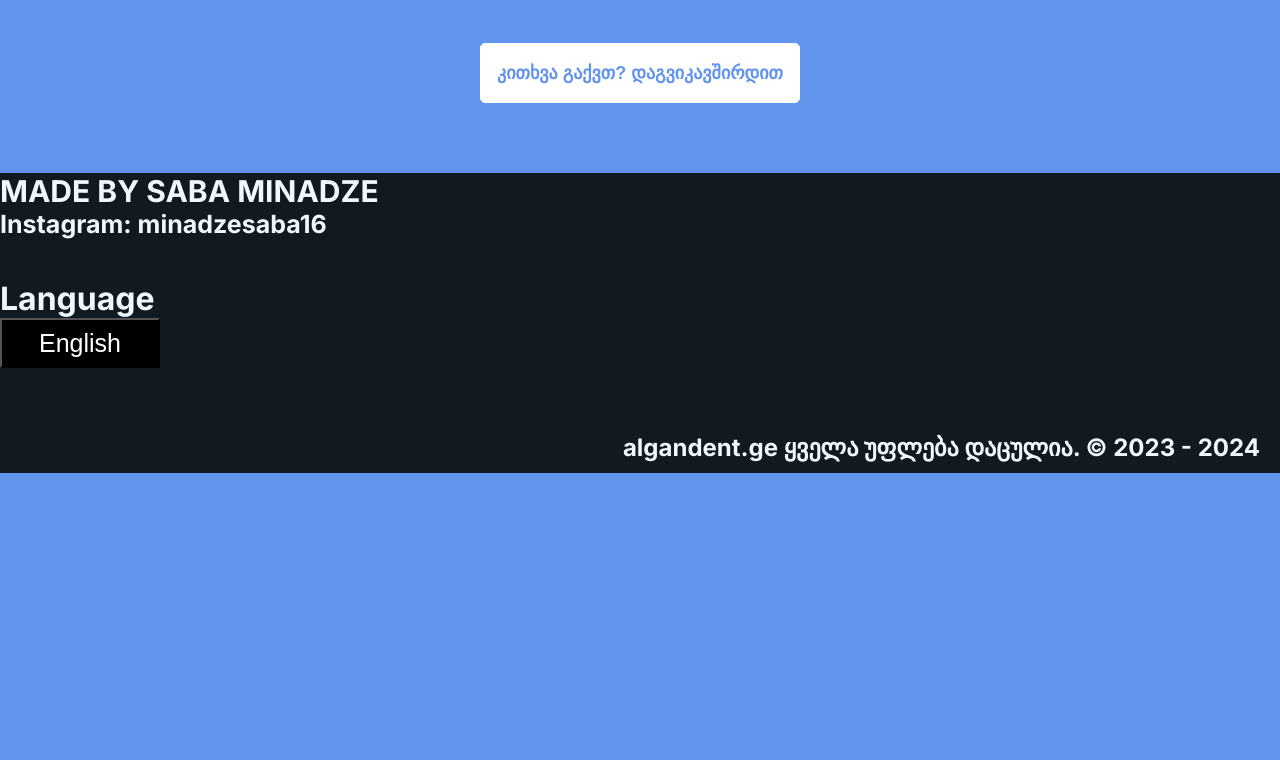
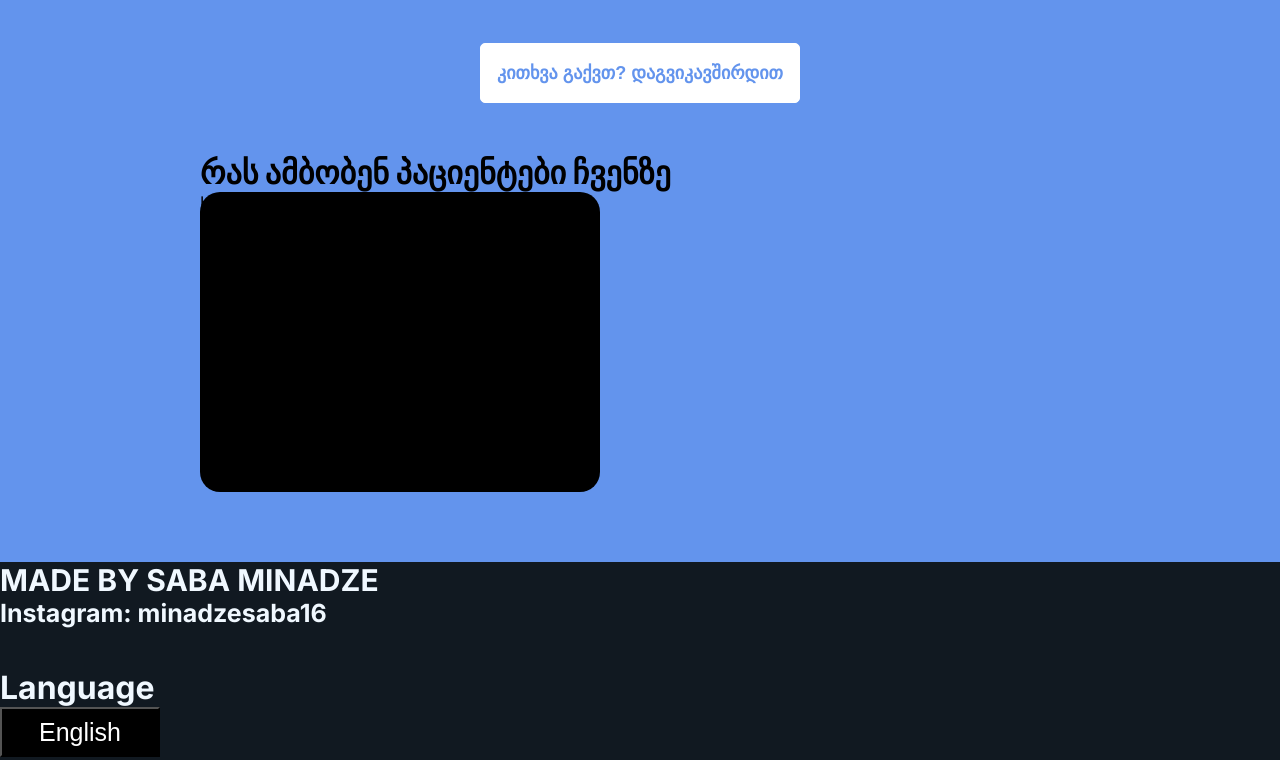
Before and after one commit to SabaMinadze/algani-dent, a Next.js app: page / in a window 1280 px wide. Shown: the part 760-1520 px from the top of the page. Before the commit the page ends 1233 px from the top, so only its background shows below. Built offline with nearby package versions, Linux system fonts and the light colour scheme.

Commit message:
Add code

```diff
--- a/app/components/Rate/Rate.module.css
+++ b/app/components/Rate/Rate.module.css
@@ -0,0 +1,12 @@
+.rateMainBox{
+    margin-top: 50px;
+}
+
+.rateText{
+    margin-left: 200px;
+    font-weight: 900;
+}
+
+.rateBoxes{
+    margin-left: 200px;
+}
--- a/app/components/Rate/Rate.tsx
+++ b/app/components/Rate/Rate.tsx
@@ -1,11 +1,15 @@
 import React from 'react'
 import s from "./Rate.module.css"
+import RateBox from '../RateBox/RateBox'
 
 function Rate() {
   return (
     <>
-    <div>
-        <h1>რას ამბობენ პაციენტები ჩვენზე</h1>
+    <div className={s.rateMainBox}>
+        <h1 className={s.rateText}>რას ამბობენ პაციენტები ჩვენზე</h1>
+        <div className={s.rateBoxes}>
+            <RateBox/>
+        </div>
     </div>
     </>
   )
--- /dev/null
+++ b/app/components/RateBox/RateBox.module.css
@@ -0,0 +1,6 @@
+.rateBox{
+    height: 300px;
+    width: 400px;
+    background-color: black;
+    border-radius: 20px;
+}
--- /dev/null
+++ b/app/components/RateBox/RateBox.tsx
@@ -0,0 +1,12 @@
+import React from 'react'
+import s from "./RateBox.module.css"
+
+function RateBox() {
+  return (
+    <>
+    <div className={s.rateBox}>Hello</div>
+    </>
+  )
+}
+
+export default RateBox
--- a/app/page.tsx
+++ b/app/page.tsx
@@ -5,15 +5,15 @@ import styles from './page.module.css'
 import Burgernav from './components/Burgernav/Burgernav'
 import Image from 'next/image'
 import HelloTxt from './components/HelloTxt/HelloTxt'
+import Rate from './components/Rate/Rate'
 
 
 function page() {
   return (
     <>
-    <div className={styles.box}>
     <Burgernav/>
-    </div>
     <HelloTxt/>
+    <Rate/>
     </>
   )
 }
```
